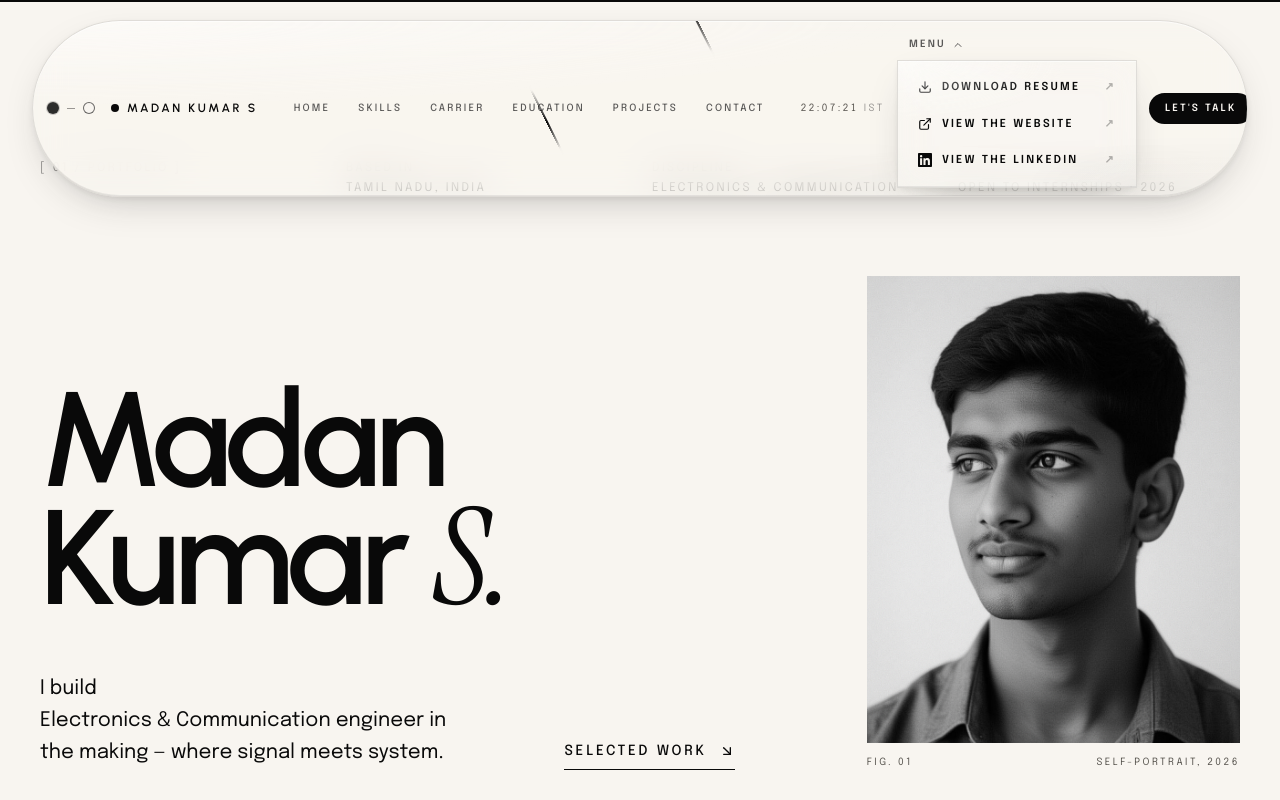
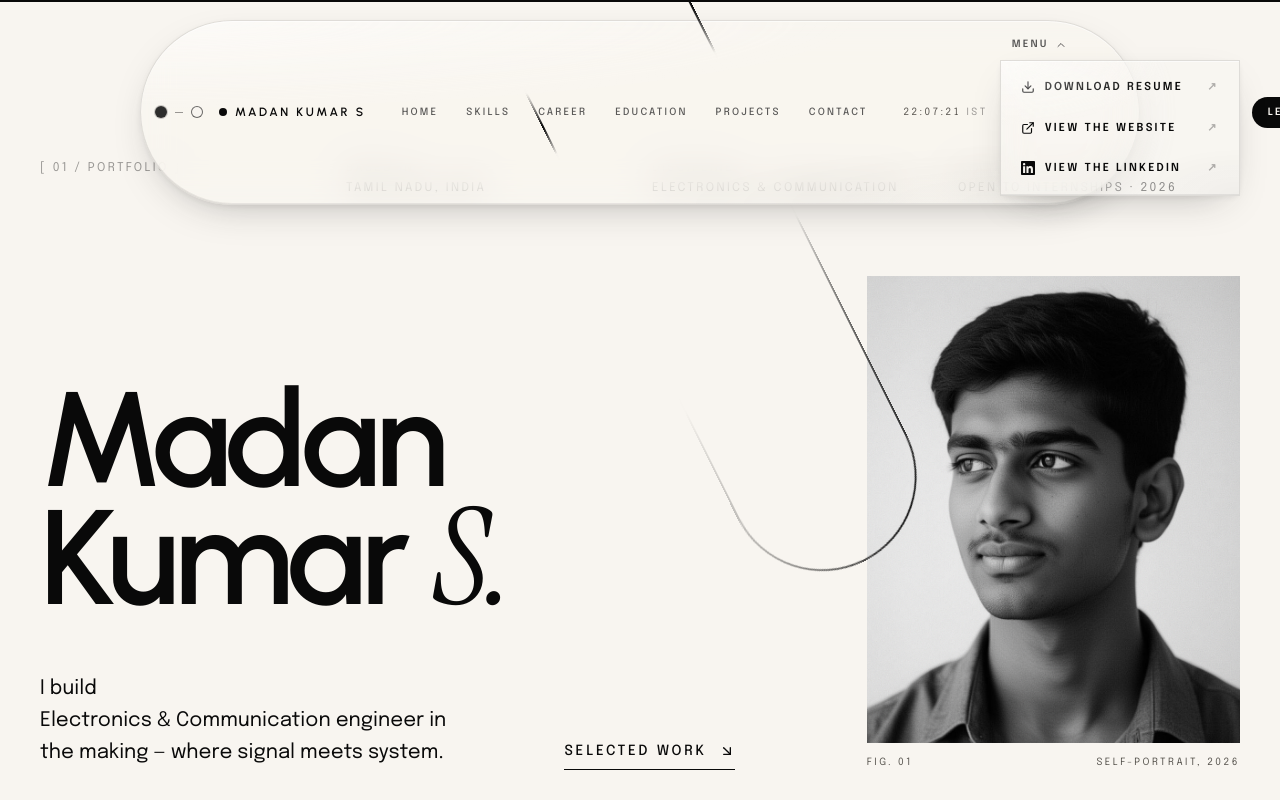
Before and after one commit to madans0316-cmd/MADANS-portfolio, a React (Vite) app: page / in a window 1280 px wide. Both pictures are taken after a click on the button "MENU". Shown: the top 800 px of the page. Built offline with nearby package versions, Linux system fonts and the light colour scheme.

Commit message:
Fix typo and improve mobile menu navigation layout

```diff
--- a/src/components/portfolio/Nav.tsx
+++ b/src/components/portfolio/Nav.tsx
@@ -15,7 +15,7 @@ function LinkedInSvg({ className }: Readonly<{ className?: string }>) {
 const links = [
   { href: "#top", label: "Home" },
   { href: "#skills", label: "Skills" },
-  { href: "#career", label: "Carrier" },
+  { href: "#career", label: "Career" },
   { href: "#education", label: "Education" },
   { href: "#projects", label: "Projects" },
   { href: "#contact", label: "Contact" },
@@ -64,10 +64,11 @@ export function Nav() {
         className="px-4 md:px-8"
       >
         <motion.div
-          layout
+          animate={{
+            maxWidth: scrolled ? 980 : 1000,
+          }}
           transition={{ duration: 0.5, ease: [0.22, 1, 0.36, 1] }}
           className={`nova-bar pointer-events-auto mx-auto flex items-center justify-between gap-6 ${ringOn ? "nova-lightning" : ""}`}
-          style={{ maxWidth: scrolled ? 980 : 1400 }}
         >
           <div className="flex items-center gap-2 shrink-0 pl-1">
             {/* Two small round shapes (left corner) flanking a minus */}
@@ -145,8 +146,27 @@ function AnimatedMenu({ open, onClose }: Readonly<{ open: boolean; onClose: () =
         pointerEvents: open ? "auto" : "none",
       }}
       transition={{ duration: 0.25, ease: [0.22, 1, 0.36, 1] }}
-      className="nova-bar absolute right-0 top-[calc(100%+10px)] w-[240px] !rounded-2xl !p-2"
+      className="nova-bar absolute right-0 top-[calc(100%+10px)] w-[240px] !rounded-2xl !p-2 flex flex-col gap-1"
     >
+      {/* Navigation Links — ONLY visible on mobile/tablet */}
+      <div className="md:hidden flex flex-col gap-0.5 pb-2 border-b border-foreground/10 mb-1">
+        <div className="px-3 pt-1 pb-1 text-[8px] uppercase tracking-[0.25em] text-muted-foreground font-semibold">
+          Navigation
+        </div>
+        {links.map((l) => (
+          <a
+            key={l.href}
+            href={l.href}
+            onClick={onClose}
+            className="flex items-center justify-between rounded-xl px-3 py-2 text-[10px] uppercase tracking-[0.2em] font-semibold hover:bg-foreground/5 transition-colors text-foreground/80 hover:text-foreground"
+          >
+            {l.label}
+            <span className="opacity-20">→</span>
+          </a>
+        ))}
+      </div>
+
+      {/* Actions */}
       {actionItems.map((it) => {
         const Icon = it.icon;
         const external = it.href.startsWith("http");
--- a/src/styles.css
+++ b/src/styles.css
@@ -142,7 +142,6 @@
       0 -1px 0 rgba(var(--foreground-rgb), 0.08) inset,
       0 14px 40px -18px rgba(var(--foreground-rgb), 0.35),
       0 2px 8px -2px rgba(var(--foreground-rgb), 0.1);
-    overflow: hidden;
   }
   .nova-bar::before {
     content: "";
```
